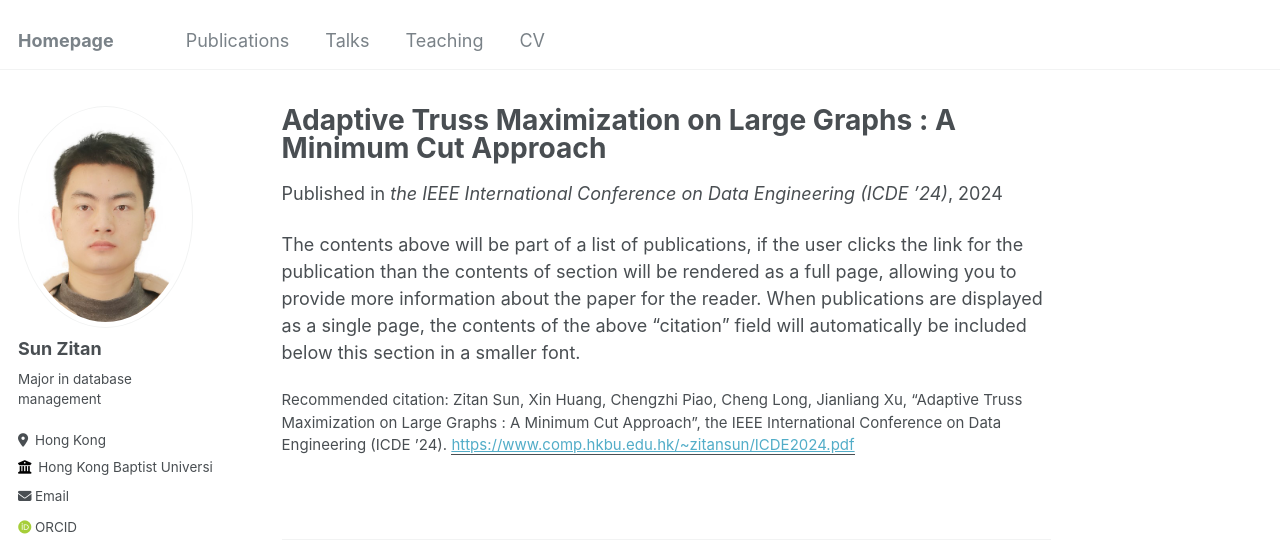
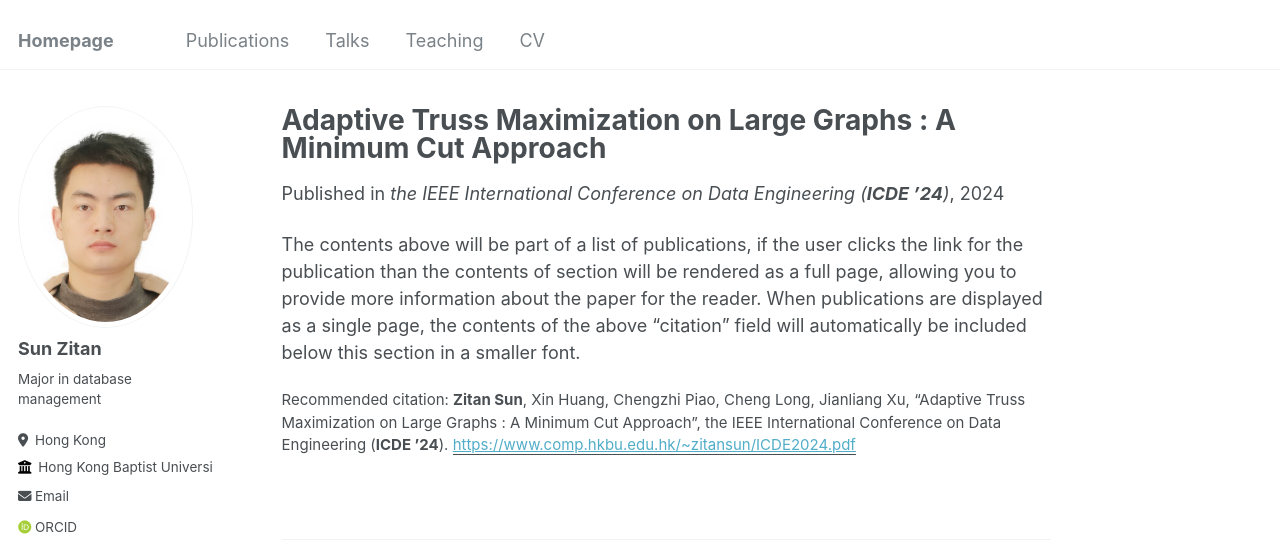
Before and after one commit to jinrdfh/HomePage, a Jekyll site: the page built from _publications/2024-05-17-MaxTruss.md, in a window 1280 px wide and 1158 px high. Shown: the top 544 px of the window. Built offline with Jekyll 4.4.1, drawn with Linux system fonts in a browser that asks for light colours; some web fonts are replaced.

Commit message:
Update 2024-05-17-MaxTruss.md

```diff
--- a/_publications/2024-05-17-MaxTruss.md
+++ b/_publications/2024-05-17-MaxTruss.md
@@ -5,9 +5,9 @@ permalink: /publication/2024-05-17-MaxTruss
 excerpt: 'This paper investigates how to insert edges into a graph to maximize the k-truss under limited budget condi-
 tions.'
 date: 2024-05-17
-venue: 'the IEEE International Conference on Data Engineering (ICDE ’24)'
+venue: 'the IEEE International Conference on Data Engineering (<strong>ICDE ’24</strong>)'
 paperurl: 'https://www.comp.hkbu.edu.hk/~zitansun/ICDE2024.pdf'
-citation: 'Zitan Sun, Xin Huang, Chengzhi Piao, Cheng Long, Jianliang Xu, “Adaptive Truss Maximization on Large Graphs : A Minimum Cut Approach”, the IEEE International Conference on Data Engineering (ICDE ’24).'
+citation: '<strong>Zitan Sun</strong>, Xin Huang, Chengzhi Piao, Cheng Long, Jianliang Xu, “Adaptive Truss Maximization on Large Graphs : A Minimum Cut Approach”, the IEEE International Conference on Data Engineering (<strong>ICDE ’24</strong>).'
 ---
 
 The contents above will be part of a list of publications, if the user clicks the link for the publication than the contents of section will be rendered as a full page, allowing you to provide more information about the paper for the reader. When publications are displayed as a single page, the contents of the above "citation" field will automatically be included below this section in a smaller font.
```
